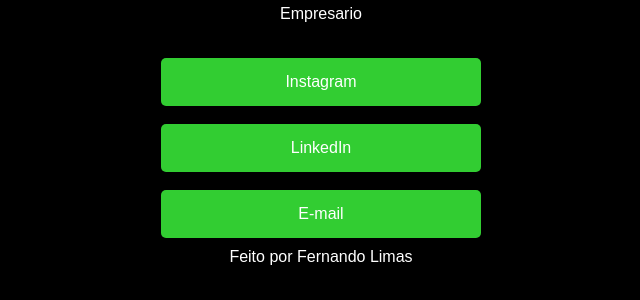
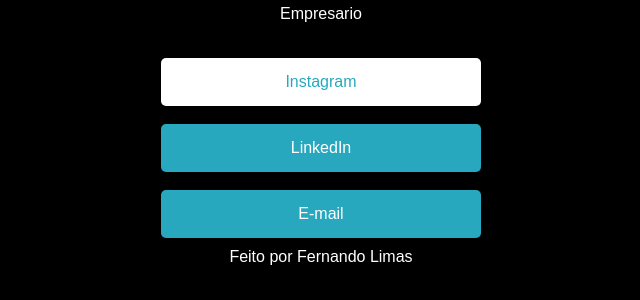
Before and after one commit to fernando-limas/my-links, a plain HTML site: page index.html in a window 1280 px wide. In both pictures the pointer is over the link "Instagram". Shown: the part 436-736 px from the top of the page, without its empty margins (319-959 px from the left). Drawn offline with Linux system fonts and the light colour scheme.

Commit message:
Add files via upload

```diff
--- a/style.css
+++ b/style.css
@@ -36,12 +36,17 @@
 }
 
 a{
-background-color: limegreen;
+background-color: rgb(40, 168, 190);
 color: white;
 padding: 15px;
 text-decoration: none;
 display: block;
 border-radius: 5px;
+}
+
+a:hover{
+    background-color: white;
+    color:rgb(40, 168, 190);
 }
 
 footer {
```
Also changed, not shown: index.html (+1 -1 lines).
